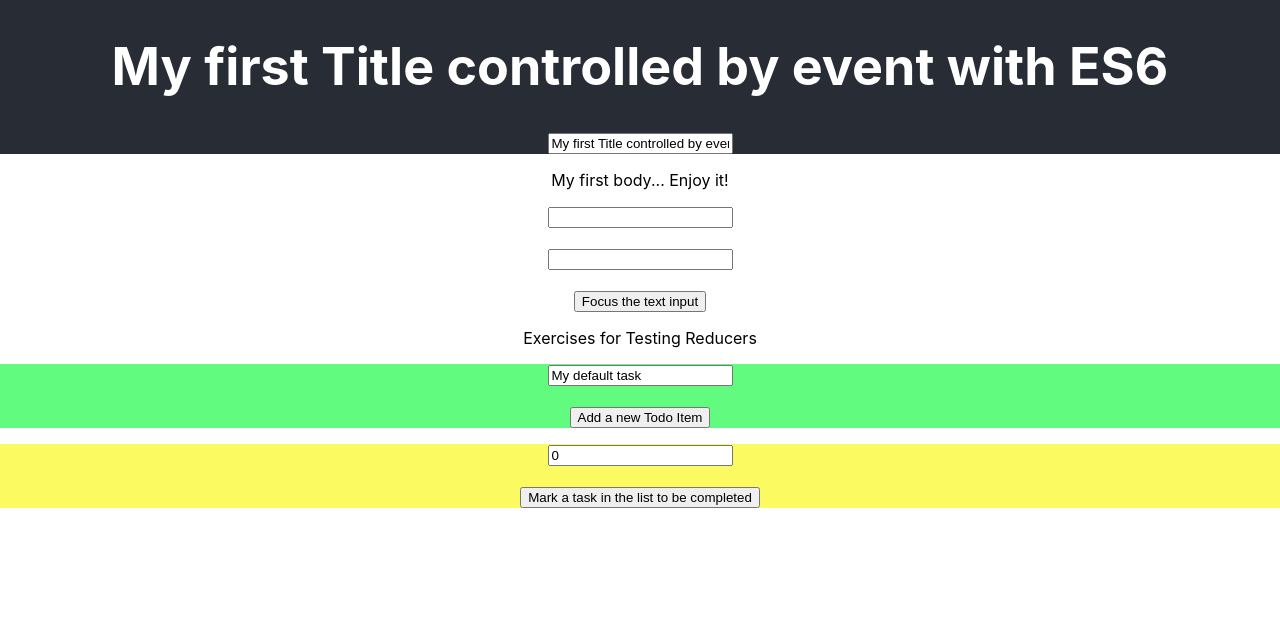
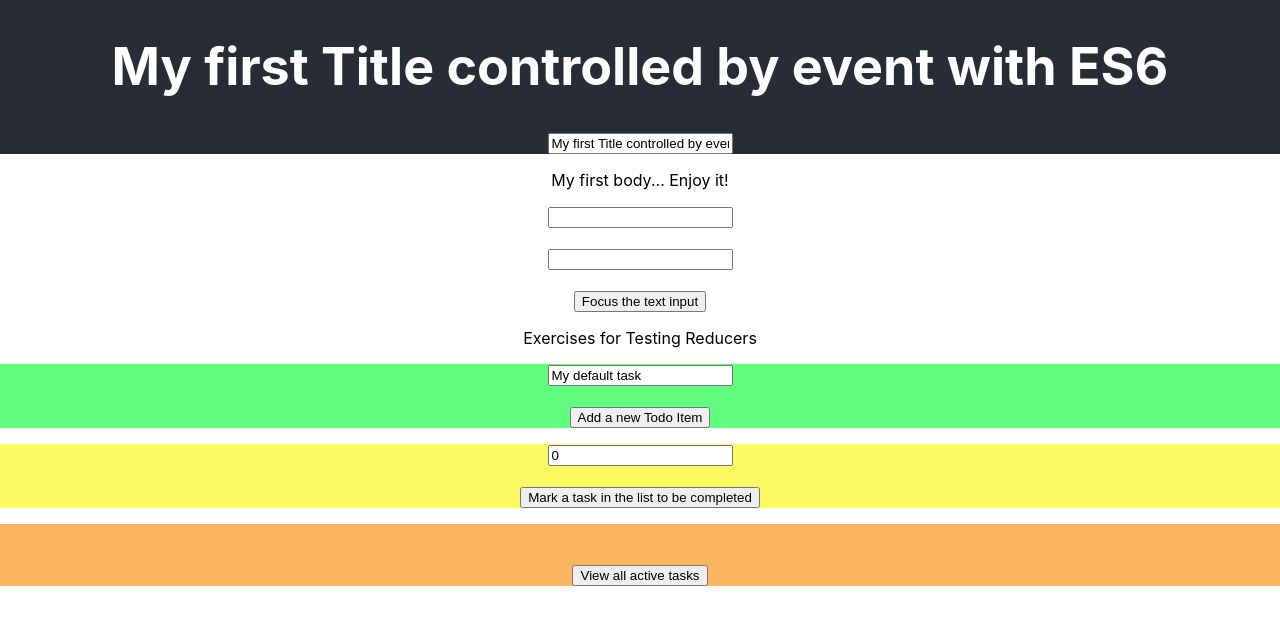
Before and after one commit to mcartagena/reacjs-practice, a React app: page / in a window 1280 px wide. Shown: the top 624 px of the page. Built offline with nearby package versions, Linux system fonts and the light colour scheme.

Commit message:
combining reducers

```diff
--- a/css/App.css
+++ b/css/App.css
@@ -44,3 +44,7 @@
 .Div-update-task {
   background: #fbfb61;
 }
+
+.Div-filter-task{
+  background: #fbb661;
+}
--- a/src/Redux-src/ReduxStateManagement.js
+++ b/src/Redux-src/ReduxStateManagement.js
@@ -4,6 +4,9 @@ import todoApp from "./initialDispatcher";
 const ADD_TODO = 'ADD_TODO';
 const TOGGLE_TODO = 'TOGGLE_TODO';
 const SET_VISIBILITY_FILTER = 'SET_VISIBILITY_FILTER';
+const VisibilityFilters = {
+    SHOW_ACTIVE: 'SHOW_ACTIVE'
+}
 
 class ReduxStateManagement extends React.Component {
 
@@ -63,6 +66,11 @@ class ReduxStateManagement extends React.Component {
         console.log(`new state: ${JSON.stringify(this.intialTodos)}`);
     }
 
+    viewActiveTask() {
+        this.intialTodos = todoApp(this.intialTodos, this.setVisibilityFilter(VisibilityFilters.SHOW_ACTIVE))
+        console.log(`new state: ${JSON.stringify(this.intialTodos)}`);
+    }
+
     handleChangeId(e) {
         const taskIdToUpdate = e.target.value;
         this.setState({
@@ -85,6 +93,11 @@ class ReduxStateManagement extends React.Component {
                 <input type="button" value="Mark a task in the list to be completed" onClick={() => this.toggleTask()}
                 />
                 </p>
+                <p className="Div-filter-task">
+                <br /><br />
+                <input type="button" value="View all active tasks" onClick={() => this.viewActiveTask()}
+                />
+                </p>
             </div>
         );
     }
```
Also changed, not shown: src/Redux-src/initialDispatcher.js (line endings or trailing spaces).
